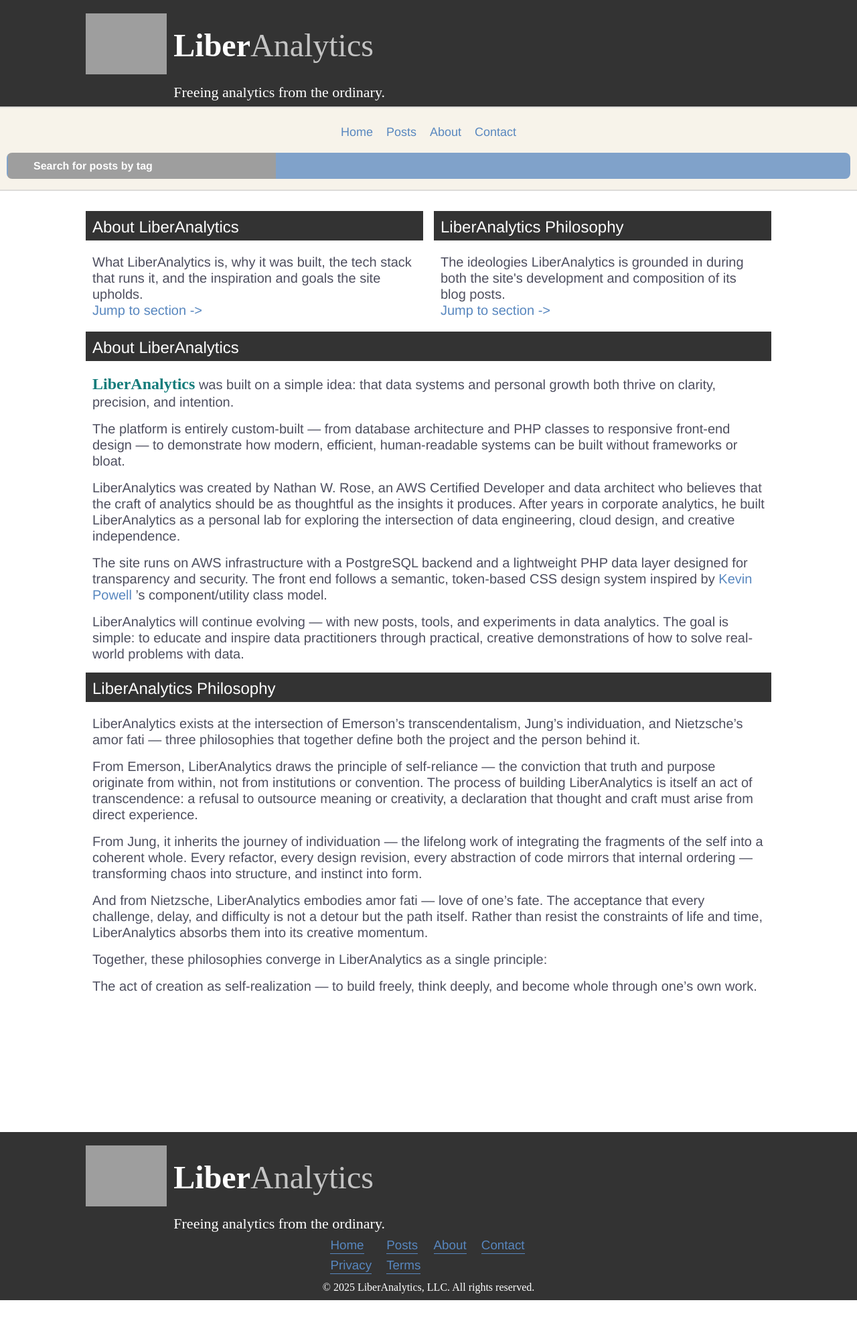
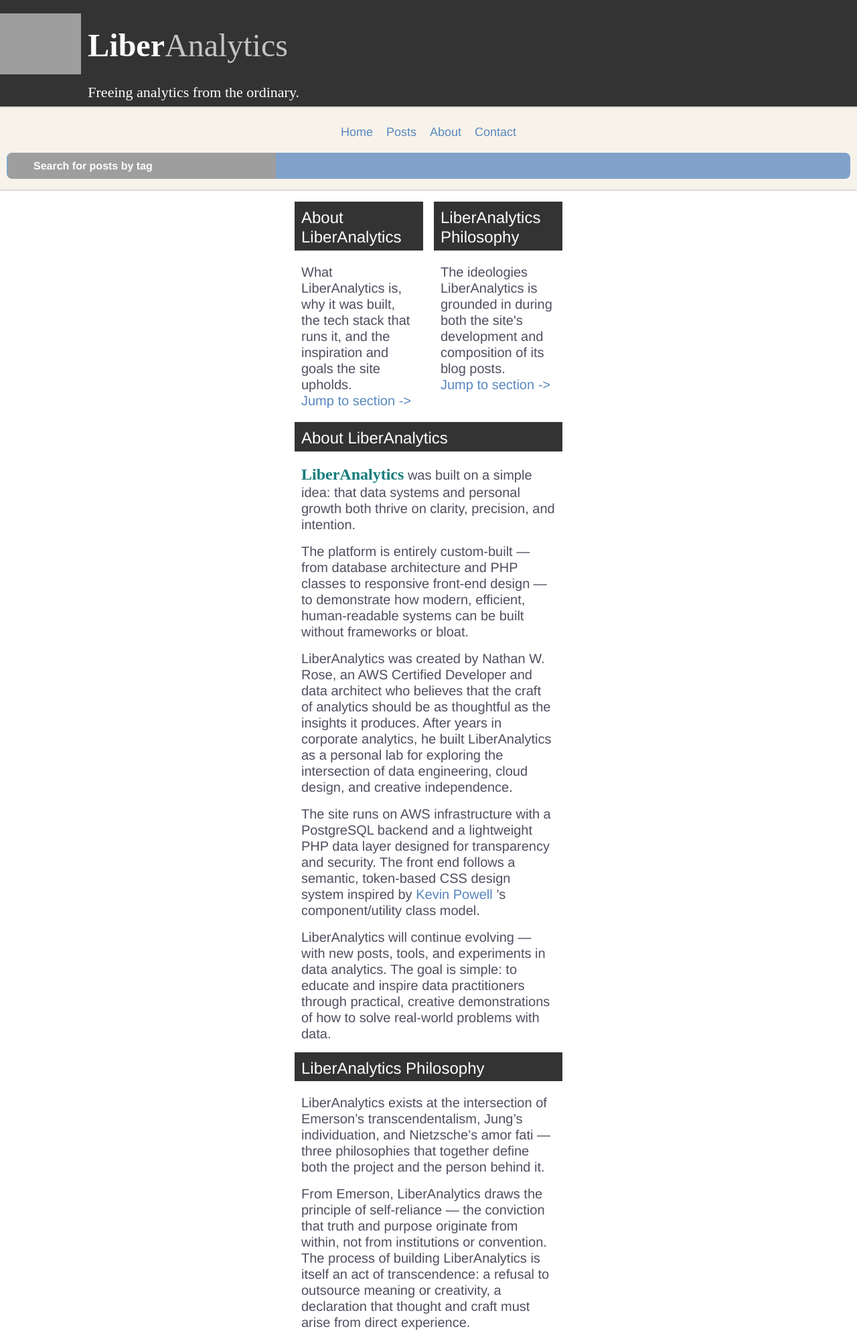
Before and after one commit to liberanalytics/liberanalytics, a PHP site: page /site/about.php in a window 1280 px wide. Shown: the top 1990 px of the page at 67% size. Before the commit the page ends 1941 px from the top, so only its background shows below. Run offline with PHP 8.4, Linux system fonts and the light colour scheme; some web fonts are replaced; grey boxes are pictures that could not be loaded.

Commit message:
calibrate page wrapper custom vars for inflection points

```diff
--- a/site/css/la.css
+++ b/site/css/la.css
@@ -59,43 +59,17 @@ main {
     flex: 1;
 }
 
-/* img, svg, video {
-    max-inline-size: 100%;
-    block-size: auto;
-} */
-
 /* Site Component Classes */
 .page {
-    --page-pad: var(--sz-400);
-    --page-max: 46rem;
-    --page-vmargin: var(--sz-800);
-}
-
-@media (min-width: 30em) {
-    .page {
-        --page-pad: var(--sz-600);
-        --page-max: 52rem;
-    }
-}
-
-@media (min-width: 45em) {
-    .page {
-        --page-pad: var(--sz-700);
-        --page-max: 58rem;
-    }
-}
-
-@media (min-width: 60em) {
-    .page {
-        --page-pad: var(--sz-900);
-        --page-max: 64rem;
-    }
+    --site-page-pad-inline: var(--sz-400);
+    --site-page-max-width: calc(var(--sz-400) * 25);
+    --site-page-vmargin: var(--sz-400);
 }
 
 .page-wrap {
-    inline-size: min(100% - (var(--page-pad) * 2), var(--page-max));
+    inline-size: min(100% - (var(--site-page-pad-inline) * 2), var(--site-page-max-width));
     margin-inline: auto;
-    margin-block: var(--page-vmargin);
+    margin-block: var(--site-page-vmargin);
 }
 
 .site-block-std {
```
